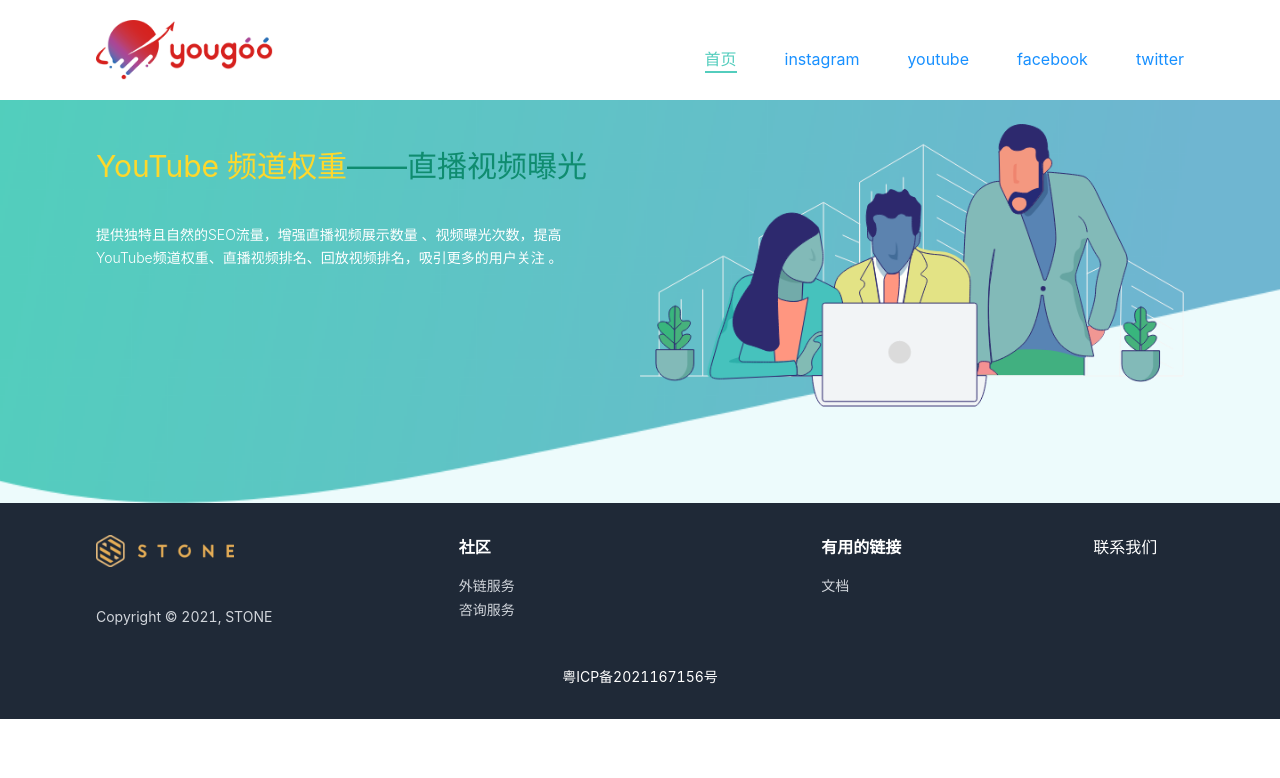
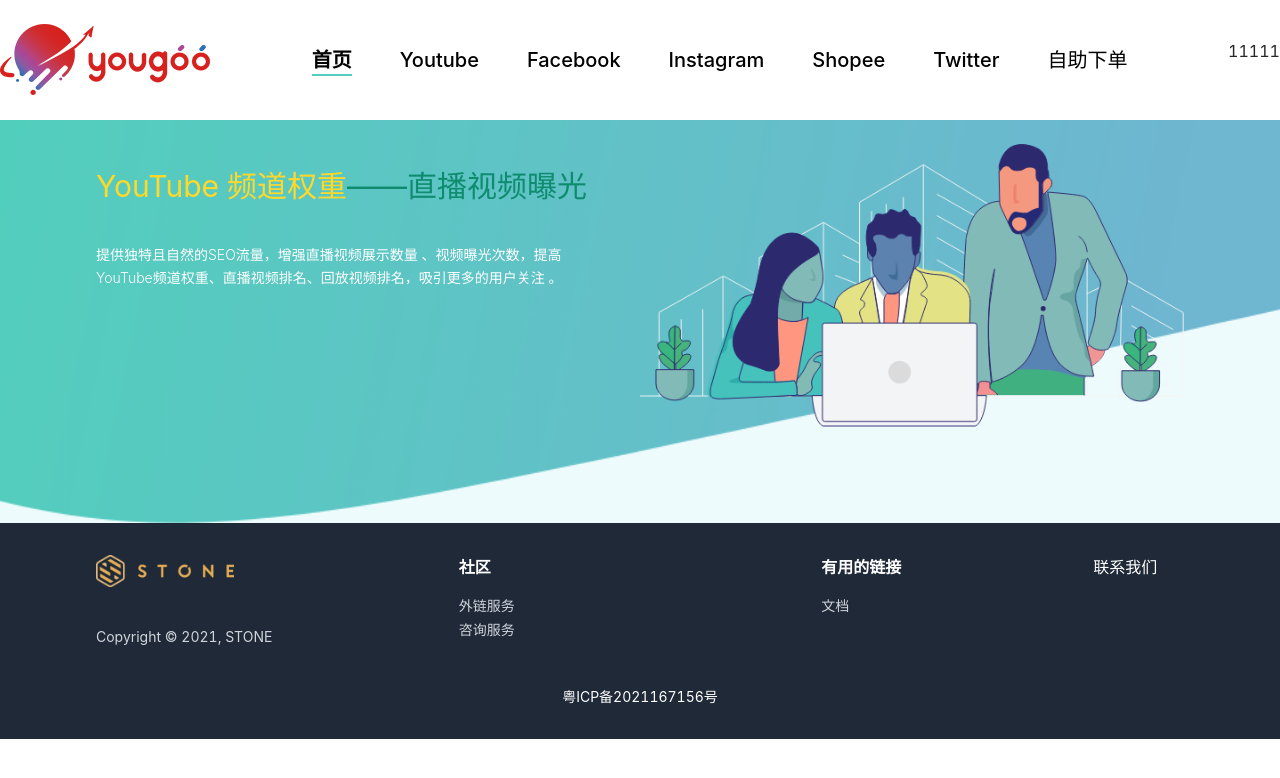
Before and after one commit to a390516553/yougoo, a React (Create React App) app: page / in a window 1280 px wide. Shown: the top 778 px of the page. Built offline with nearby package versions, Linux system fonts and the light colour scheme.

Commit message:
样式优化

```diff
--- a/src/components/Header/index.jsx
+++ b/src/components/Header/index.jsx
@@ -9,81 +9,101 @@ function Header() {
     <Disclosure>
       {({ open }) => (
         <>
-          <header class="px-4 md:px-24 shadow">
-            <div class="flex titleBox">
+          <header className="max-w-screen-xl mx-auto my-0">
+            {/* md:px-24 px-4 shadow*/}
+            <div className="flex h-auto py-6 justify-between">
+              {/* justify-around */}
+              {/* titleBox justify-start*/}
               <div>
                 <img src={home_logo} alt="logo" />
               </div>
-              <div class="w-full flex flex-row items-center justify-end space-x-12">
-                <div class="hidden sm:block cursor-pointer">
-                  <NavLink class="notSelected" to="/">
+              <div className="flex flex-row space-x-12 text-xl font-medium items-center">
+                {/* flex flex-row ml-20 space-x-12 text-xl font-medium items-center */}
+                {/* flex flex-row items-center justify-end space-x-12 */}
+                <div className="hidden sm:block cursor-pointer">
+                  <NavLink className="notSelected" to="/">
                     首页
                   </NavLink>
                 </div>
-                <div class="hidden sm:block cursor-pointer">
-                  <NavLink class="notSelected" to="/i">
-                    instagram
+
+                <div className="hidden sm:block cursor-pointer">
+                  <NavLink className="notSelected" to="/i">
+                    Youtube
                   </NavLink>
                 </div>
-                <div class="hidden sm:block cursor-pointer">
-                  <NavLink class="notSelected" to="/s">
-                    youtube
+                <div className="hidden sm:block cursor-pointer">
+                  <NavLink className="notSelected" to="/f">
+                    Facebook
                   </NavLink>
                 </div>
-                <div class="hidden sm:block cursor-pointer">
-                  <NavLink class="notSelected" to="/f">
-                    facebook
+
+                <div className="hidden sm:block cursor-pointer">
+                  <NavLink className="notSelected" to="/i">
+                    Instagram
                   </NavLink>
                 </div>
-                <div class="hidden sm:block cursor-pointer">
-                  <NavLink class="notSelected" to="/t">
-                    twitter
+                <div className="hidden sm:block cursor-pointer">
+                  <NavLink className="notSelected" to="/s">
+                    Shopee
                   </NavLink>
                 </div>
-                <div class="sm:hidden flex items-center">
+                <div className="hidden sm:block cursor-pointer">
+                  <NavLink className="notSelected" to="/t">
+                    Twitter
+                  </NavLink>
+                </div>
+                <div className="hidden sm:block cursor-pointer">
+                  <NavLink className="notSelected" to="/t">
+                    自助下单
+                  </NavLink>
+                </div>
+                <div className="sm:hidden flex items-center">
                   <Disclosure.Button>
                     {open ? (
                       <X
                         title="Close"
-                        class="block h-5 w-5"
+                        className="block h-5 w-5"
                         aria-hidden="true"
                       />
                     ) : (
                       <Burger
                         title="Burger"
-                        class="block h-5 w-5"
+                        className="block h-5 w-5"
                         aria-hidden="true"
                       />
                     )}
                   </Disclosure.Button>
                 </div>
               </div>
+              <div className="flex flex-row items-center">
+                <p>11111</p>
+              </div>
             </div>
           </header>
-          <Disclosure.Panel class="sm:hidden absolute w-full bg-conbg px-4 py-2">
-            <div class="flex flex-col space-y-2">
-              <div class="cursor-pointer">
-                <NavLink class="notSelected" to="/">
+          <Disclosure.Panel className="sm:hidden absolute w-full bg-conbg px-4 py-2">
+            <div className="flex flex-col space-y-2">
+              <div className="cursor-pointer">
+                <NavLink className="notSelected" to="/">
                   首页
                 </NavLink>
               </div>
-              <div class="cursor-pointer">
-                <NavLink class="notSelected" to="/i">
+              <div className="cursor-pointer">
+                <NavLink className="notSelected" to="/i">
                   instagram
                 </NavLink>
               </div>
-              <div class="cursor-pointer">
-                <NavLink class="notSelected" to="/y">
+              <div className="cursor-pointer">
+                <NavLink className="notSelected" to="/y">
                   youtube
                 </NavLink>
               </div>
-              <div class="cursor-pointer">
-                <NavLink class="notSelected" to="/f">
+              <div className="cursor-pointer">
+                <NavLink className="notSelected" to="/f">
                   facebook
                 </NavLink>
               </div>
-              <div class="cursor-pointer">
-                <NavLink class="notSelected" to="/t">
+              <div className="cursor-pointer">
+                <NavLink className="notSelected" to="/t">
                   twitter
                 </NavLink>
               </div>
--- a/src/style/index.css
+++ b/src/style/index.css
@@ -3,9 +3,10 @@
 @tailwind utilities;
 
 .active {
-    color: #53CDBD !important;
+    color: #000 !important;
     padding-bottom: 2px;
     border-bottom: 2px solid #53CDBD;
+    font-weight: bold;
 }
 .active:hover {
     color: #53CDBD !important;
@@ -29,7 +30,3 @@ a:hover {
     text-decoration: underline;
     text-underline-position: under;
 }
-.titleBox{
-    height: 100px;
-    padding-top: 20px;
-}
```
